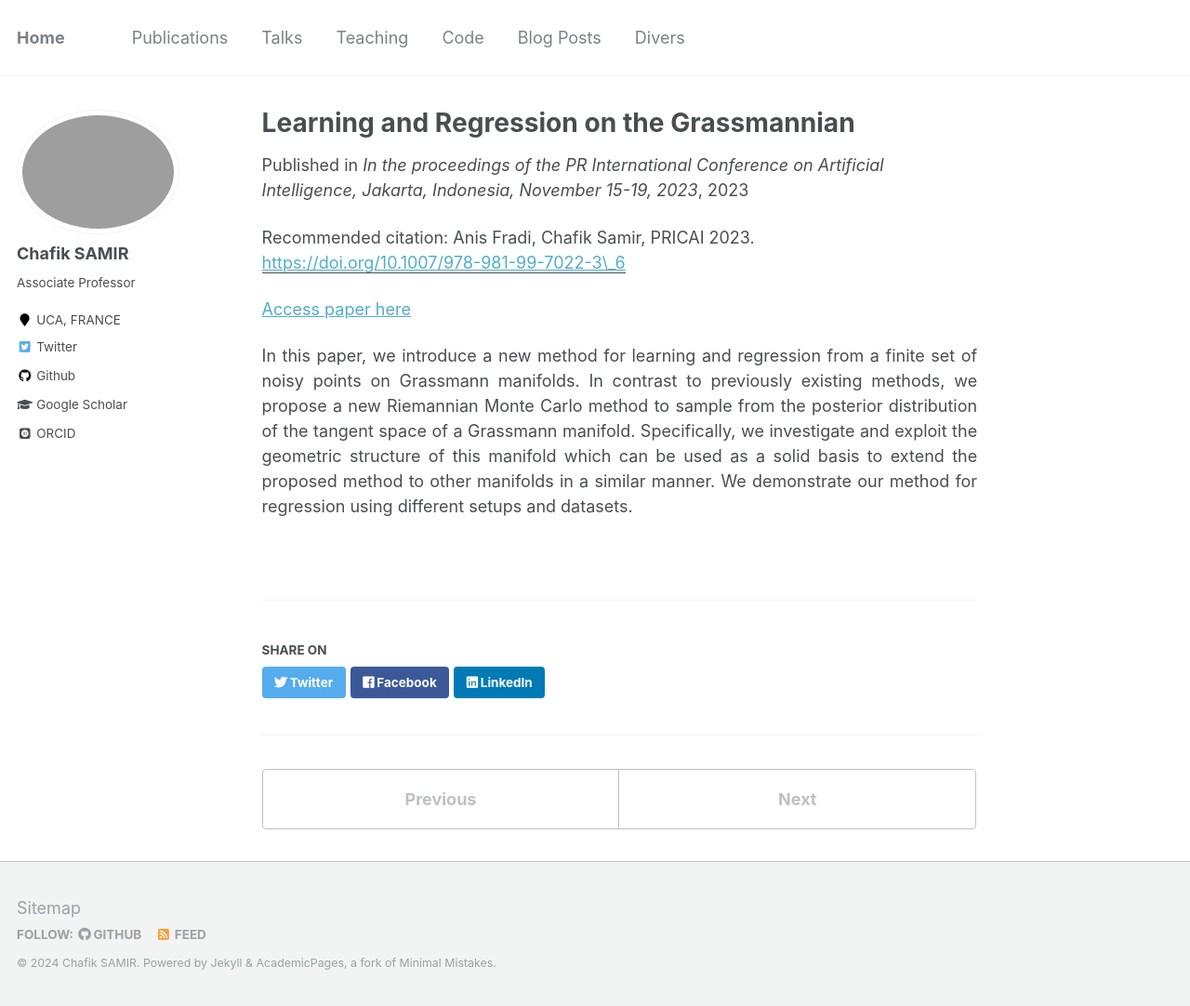
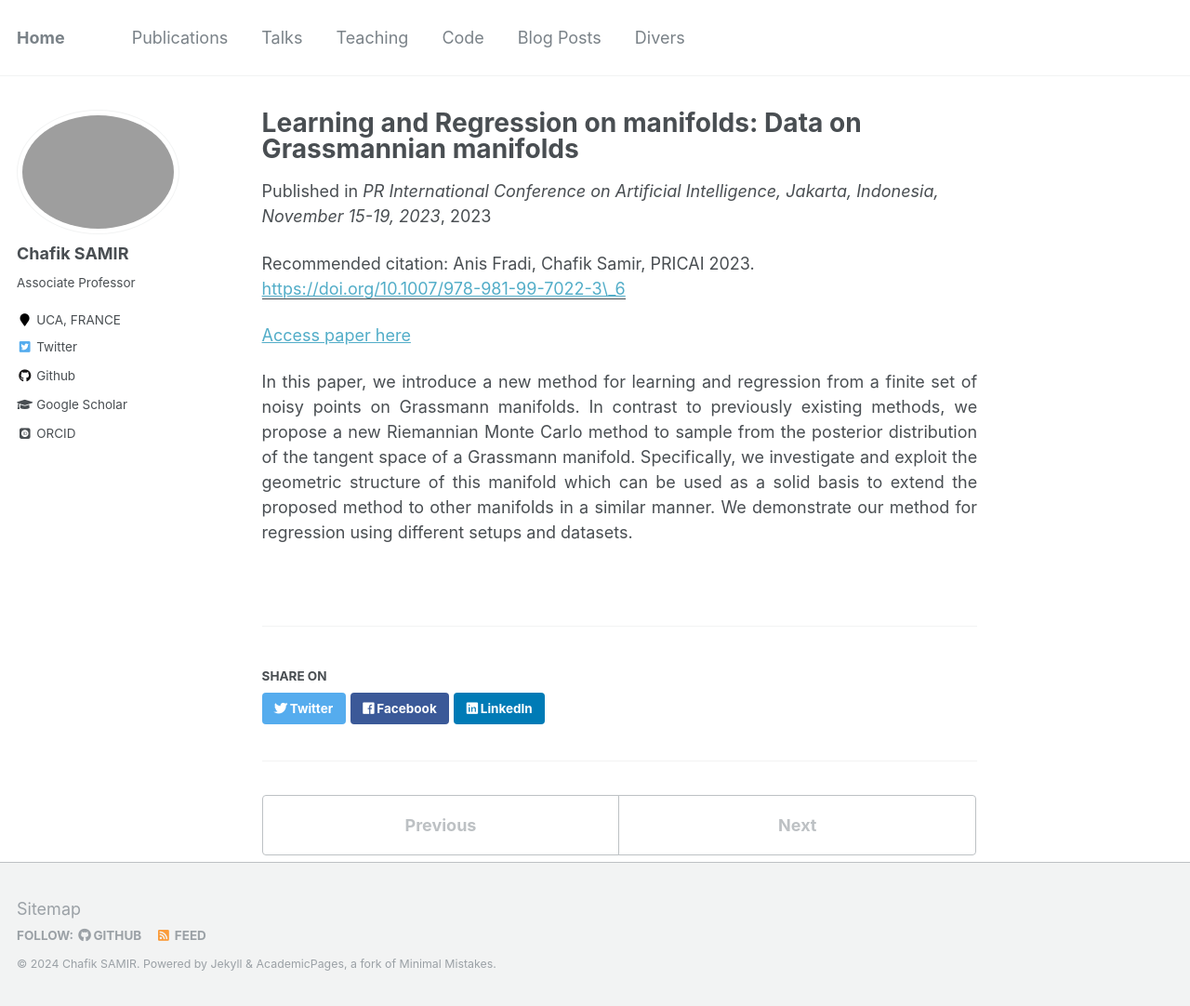
Before and after one commit to Chsamir/chsamir.github.io, a Jekyll site: the page built from _publications/2023-01-01-Learning-and-Regression-on-the-Grassmannian.md, in a window 1280 px wide and 1082 px high. Shown: the whole window at 93% size. Built offline with Jekyll 4.4.1, drawn with Linux system fonts in a browser that asks for light colours; some web fonts are replaced.

Commit message:
Update 2023-01-01-Learning-and-Regression-on-the-Grassmannian.md

```diff
--- a/_publications/2023-01-01-Learning-and-Regression-on-the-Grassmannian.md
+++ b/_publications/2023-01-01-Learning-and-Regression-on-the-Grassmannian.md
@@ -1,9 +1,9 @@
 ---
-title: "Learning and Regression on the Grassmannian"
+title: "Learning and Regression on manifolds: Data on Grassmannian manifolds"
 collection: publications
 permalink: /publication/2023-01-01-Learning-and-Regression-on-the-Grassmannian
 date: 2023-01-01
-venue: 'In the proceedings of the  PR International Conference on Artificial Intelligence, Jakarta, Indonesia, November 15-19, 2023'
+venue: 'PR International Conference on Artificial Intelligence, Jakarta, Indonesia, November 15-19, 2023'
 paperurl: 'https://doi.org/10.1007/978-981-99-7022-3\_6'
 citation: ' Anis Fradi,  Chafik Samir, PRICAI 2023.'
 
```
